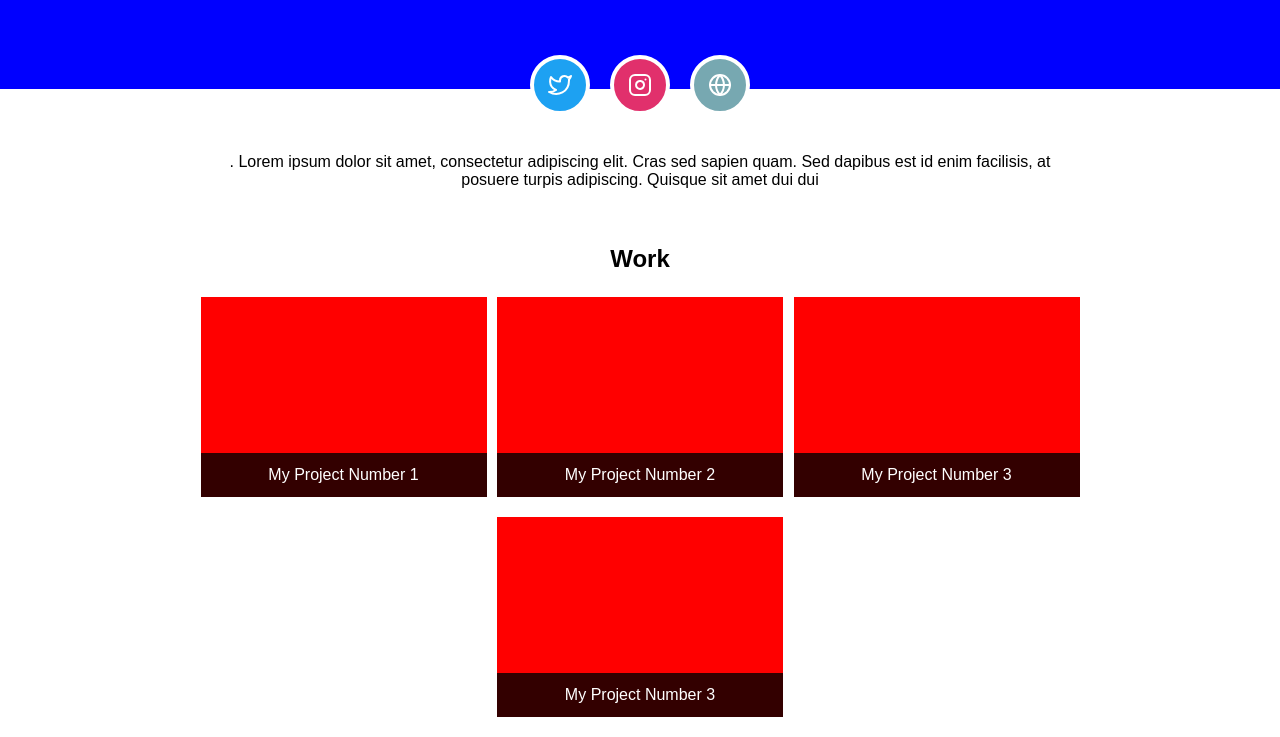
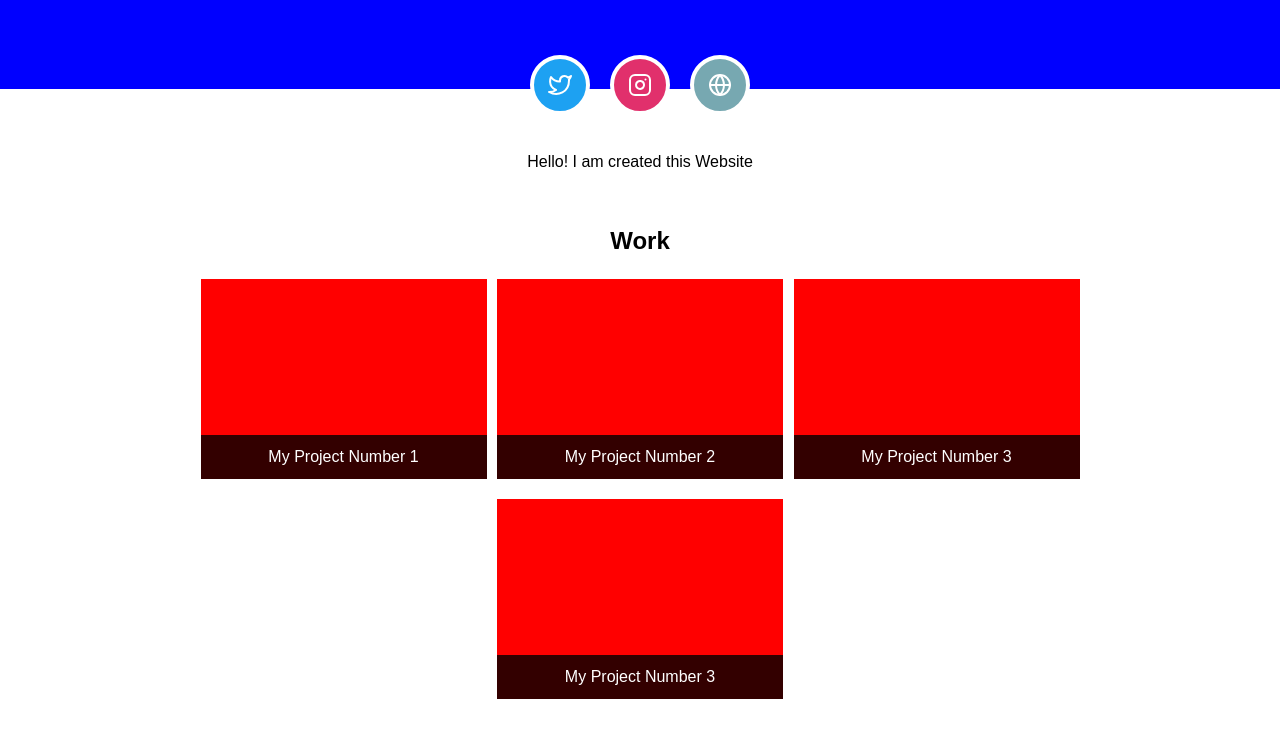
Before and after one commit to riteshparmar1/mywebsite, a plain HTML site: page index.html in a window 1280 px wide. Shown: the part 186-923 px from the top of the page. Drawn offline with Linux system fonts and the light colour scheme.

Commit message:
update section

```diff
--- a/index.html
+++ b/index.html
@@ -30,8 +30,7 @@
   <!-- About You -->
   <main>
     <section class="about">
-      <p>. Lorem ipsum dolor sit amet, consectetur adipiscing elit. Cras sed sapien quam. Sed dapibus est id enim facilisis,
-        at posuere turpis adipiscing. Quisque sit amet dui dui
+      <p>Hello! I am created this Website
       </p>
     </section>
     <!-- Your Projects -->
```
